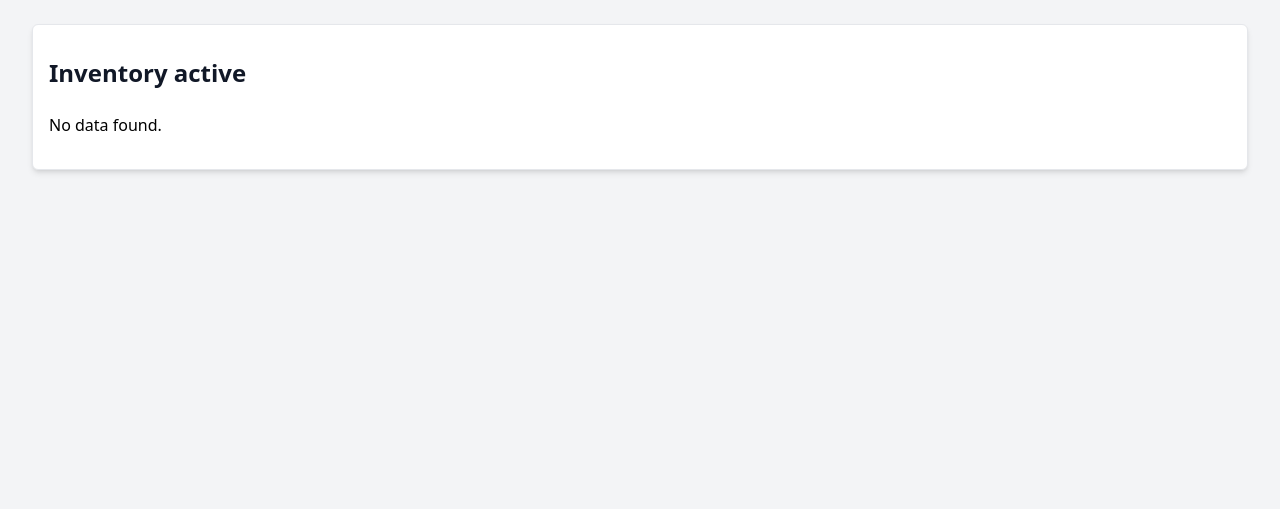
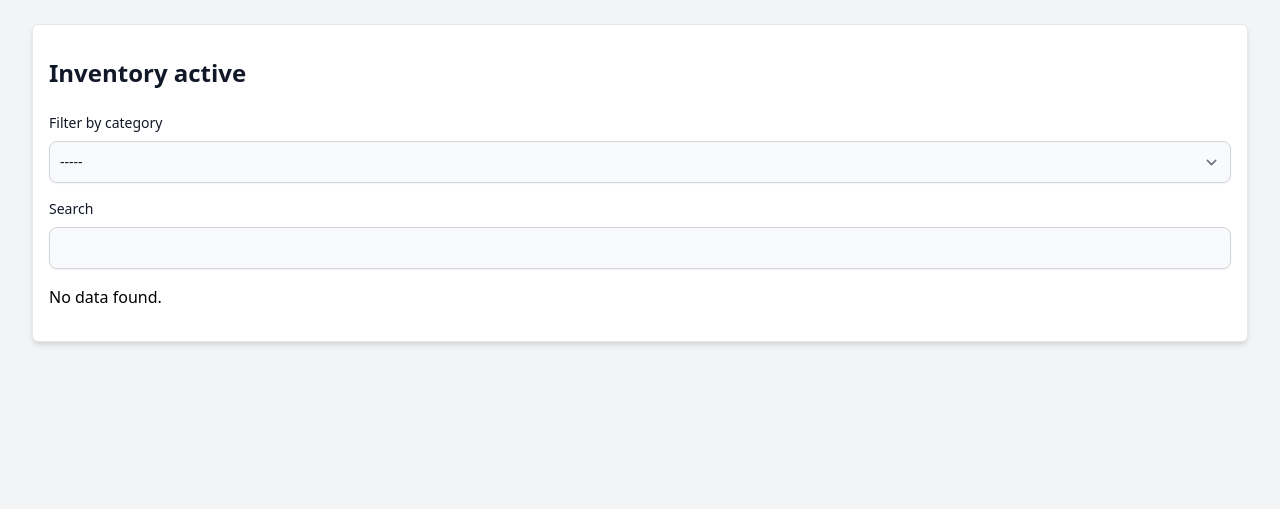
Before and after one commit to PanteraLX/iwa-inventory, a Django app: page /inventory_items in a window 1280 px wide. Shown: the part 64-573 px from the top of the page. Run offline with Django 4.2, Linux system fonts and the light colour scheme; data that the repository does not hold is empty; style sheets or scripts are compiled from the project's sources; parts of the project's set-up code (start-up, migrations or seed data) failed here and were passed over; some libraries are stand-ins or nearby versions.

Commit message:
Add filter functions for inventory items

```diff
--- a/app/templates/inventory/inventory_items.html
+++ b/app/templates/inventory/inventory_items.html
@@ -62,6 +62,15 @@ Products
         </a>
         {% endif %}
     </h1>
+    <label for="inventory-filter-select" class="block mb-2 text-sm font-medium text-gray-900">Filter by category</label>
+    <select class="iwa-input mb-4" id="inventory-filter-select">
+        <option value="" selected>-----</option>
+        {% for category in categories %}
+        <option value="{{category.id}}">{{ category }}</option>
+        {% endfor %}
+    </select>
+    <label for="inventory-search" class="block mb-2 text-sm font-medium text-gray-900">Search</label>
+    <input class="iwa-input mb-4" id="inventory-search" type="text" style="font-family: FontAwesome"  placeholder="&#xF002;">
     {% endif %}
     {% if page_name == 'inactive' %}
     <h1 class="iwa-h1">Inventory archive</h3>
@@ -154,5 +163,5 @@ Products
     </div>
     {% endif %}
 </section>
-
+<script src="{% static 'js/inventory_items.js' %}"></script>
 {% endblock %}
```
